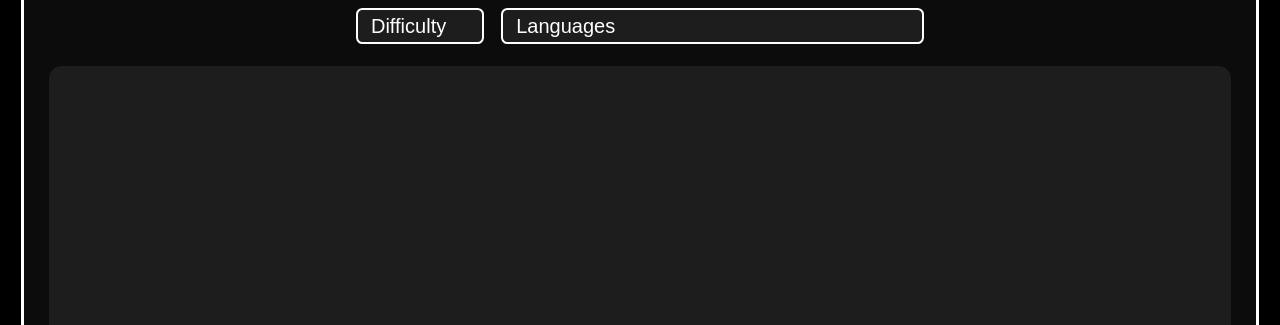
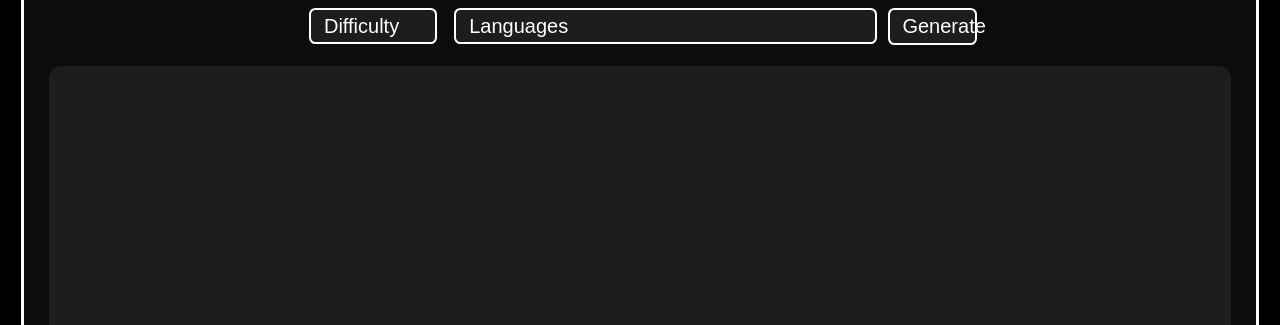
Before and after one commit to maahibatra/High-Seas-Project-Ideas, a website: page public/index.html in a window 1280 px wide. Shown: the part 73-398 px from the top of the page. Drawn offline with Linux system fonts and the light colour scheme.

Commit message:
minor changes and i totally didn't forget this important button

```diff
--- a/public/index.html
+++ b/public/index.html
@@ -39,6 +39,7 @@
                 <option value="dart">Dart</option>
                 <option value="lua">Lua</option>
             </select>
+            <button class="gen">Generate</button>
         </div>
 
         <div class="output">
--- a/public/style.css
+++ b/public/style.css
@@ -42,6 +42,31 @@ body {
     width: 10vw;
     margin: 0 0.5vw;
     appearance: none;
+    transition: background-color 0.3s ease;
+}
+
+.select:hover {
+    background-color: rgb(49, 49, 49);
+}
+
+.gen {
+    font-family: 'Arial', sans-serif;
+    font-size: clamp(20px, 0.8vw, 40px);
+    padding: 0.4vw 1vw;
+    border: 0.2vw solid white;
+    border-radius: 0.5vw;
+    background-color: rgb(29, 29, 29);
+    color: white;
+    outline: none;
+    cursor: pointer;
+    width: 7vw;
+    margin: 1vw 0;
+    appearance: none;
+    transition: background-color 0.3s ease;
+}
+
+.gen:hover {
+    background-color: rgb(49, 49, 49);
 }
 
 .output {
```
